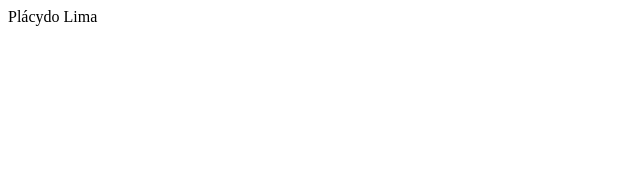
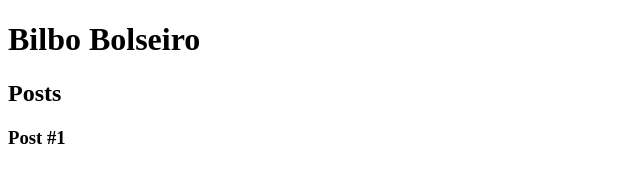
Before and after one commit to danielesaara/TQI-Fullstack-Developer, a plain HTML site: page Introdução a HTML/index.html in a window 1280 px wide. Shown: the whole page, without its empty margins (0-640 px from the left). Drawn offline with Linux system fonts and the light colour scheme.

Commit message:
aula de semântica

```diff
--- a/Introdução a HTML/index.html
+++ b/Introdução a HTML/index.html
@@ -7,6 +7,19 @@
     <title>Placydo Lima</title>
 </head>
 <body>
-    Plácydo Lima
+    <header>
+        <h1> Bilbo Bolseiro</h1>
+    </header>
+    <section>
+        <header>
+            <h2>Posts</h2>
+        </header>
+        <article>
+            <header>
+                <h3>Post #1</h3>
+            </header>
+        </article>
+    </section>
+    <footers></footers>
 </body>
 </html>
```
